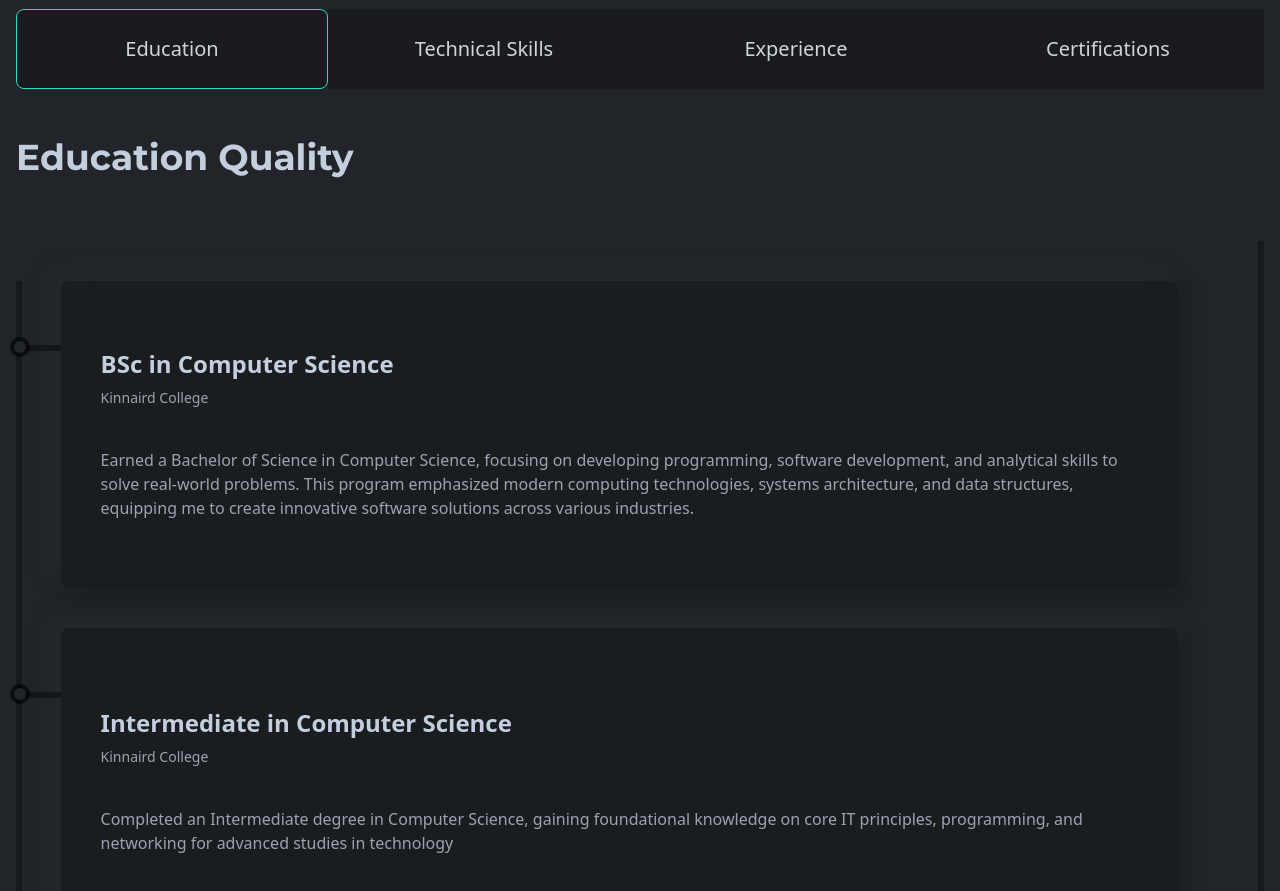
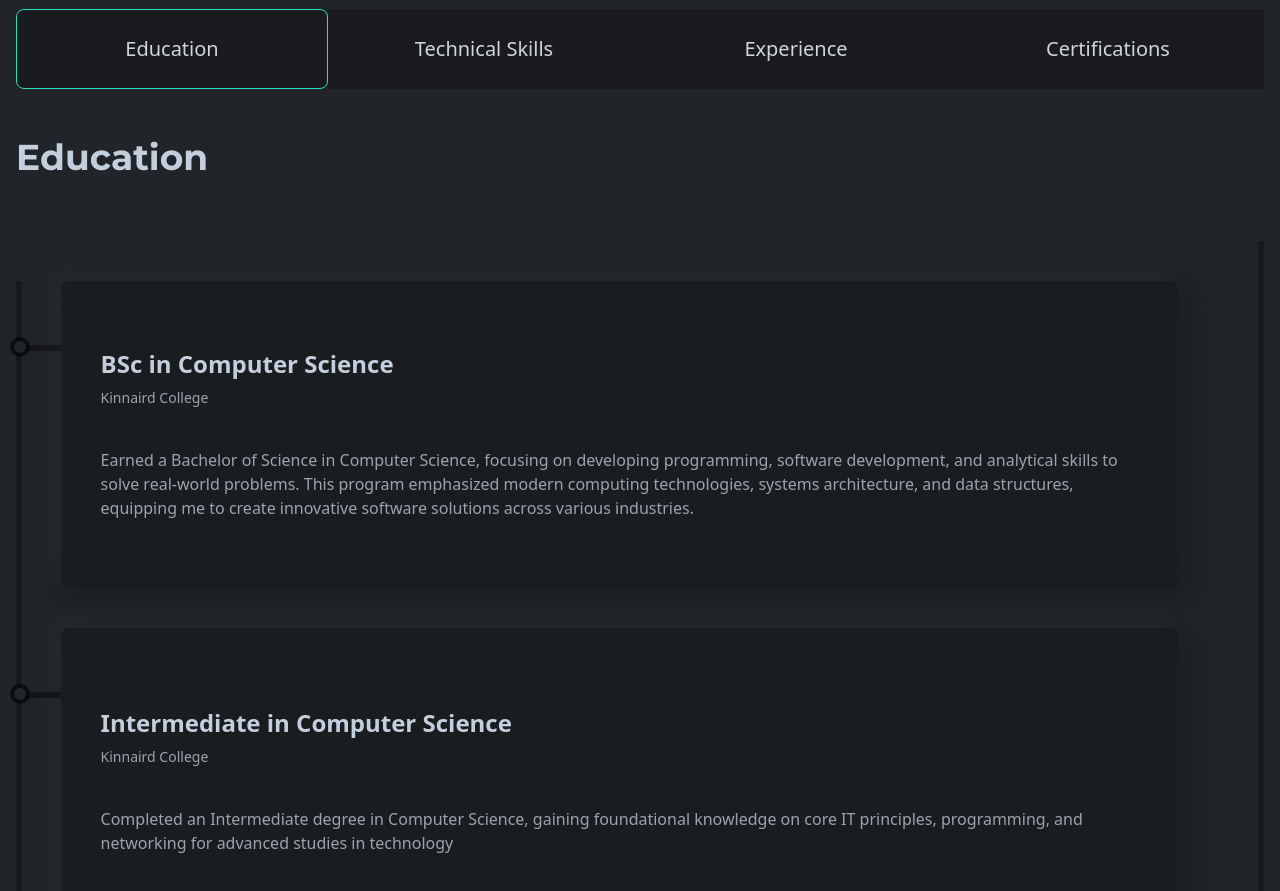
Before and after one commit to RafiaMoazum/Portfolio-Website, a React (Create React App) app: page / in a window 1280 px wide. Shown: the part 3280-4171 px from the top of the page. Built offline with nearby package versions, Linux system fonts and the light colour scheme.

Commit message:
finalized portfolio

```diff
--- a/src/components/resume/Education.js
+++ b/src/components/resume/Education.js
@@ -14,7 +14,7 @@
       <div>
         <div className="py-6 lgl:py-12 font-titleFont flex flex-col gap-4">
           {/* <p className="text-sm text-designColor tracking-[4px]">1998 - 2010</p> */}
-          <h2 className="text-3xl md:text-4xl font-bold">Education Quality</h2>
+          <h2 className="text-3xl md:text-4xl font-bold">Education</h2>
         </div>
         <div className="mt-6 lgl:mt-14 w-full h-[1000px] border-l-[6px] border-l-black border-opacity-30 flex flex-col gap-10">
           <ResumeCard
```
